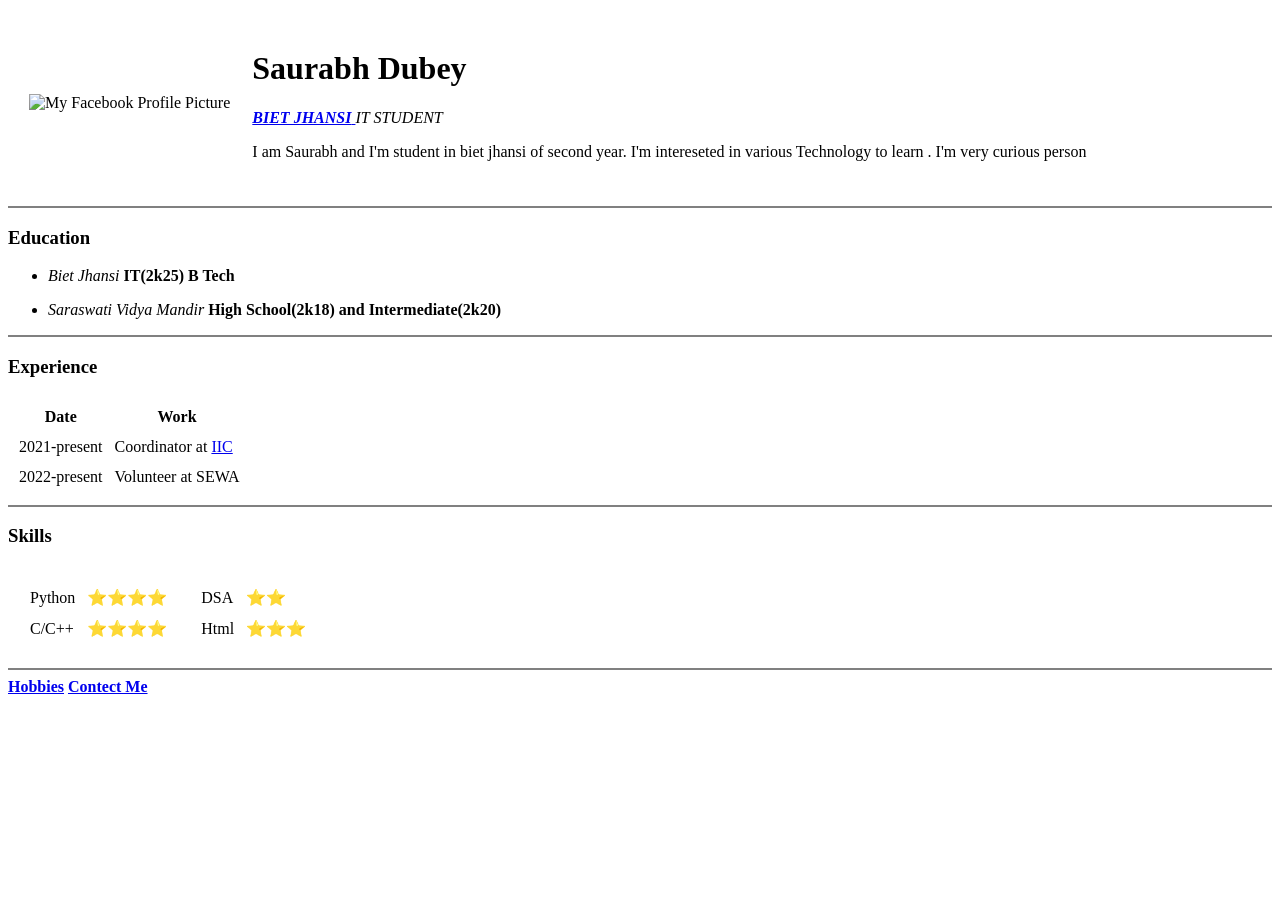
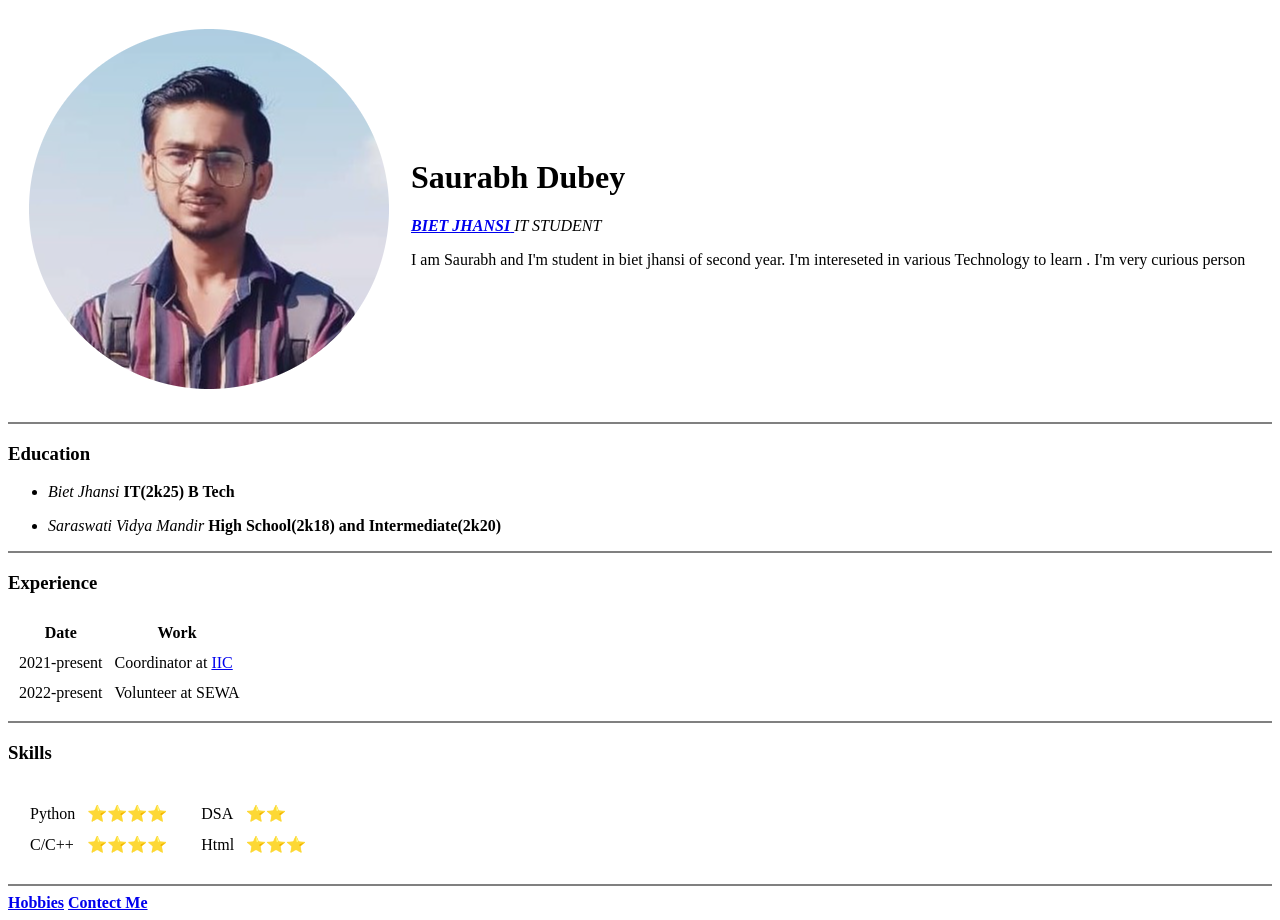
Before and after one commit to satd153/cv, a plain HTML site: page index.html in a window 1280 px wide. Before the commit the page ends 800 px from the top, so only its background shows below. Drawn offline with Linux system fonts and the light colour scheme.

Commit message:
Update index.html

```diff
--- a/index.html
+++ b/index.html
@@ -9,7 +9,7 @@
 <body>
     <table cellspacing="20">
         <tr>
-            <td><img src="images/saurabhdubey839.jpg" alt="My Facebook Profile Picture"></td>
+            <td><img src="saurabhdubey839.jpg" alt="My Facebook Profile Picture"></td>
             <td>
                 <h1>Saurabh Dubey</h1>
                 <p><em><a href="http://bietjhs.ac.in/"><strong>BIET JHANSI</strong> </a>IT STUDENT</em></p>
```
